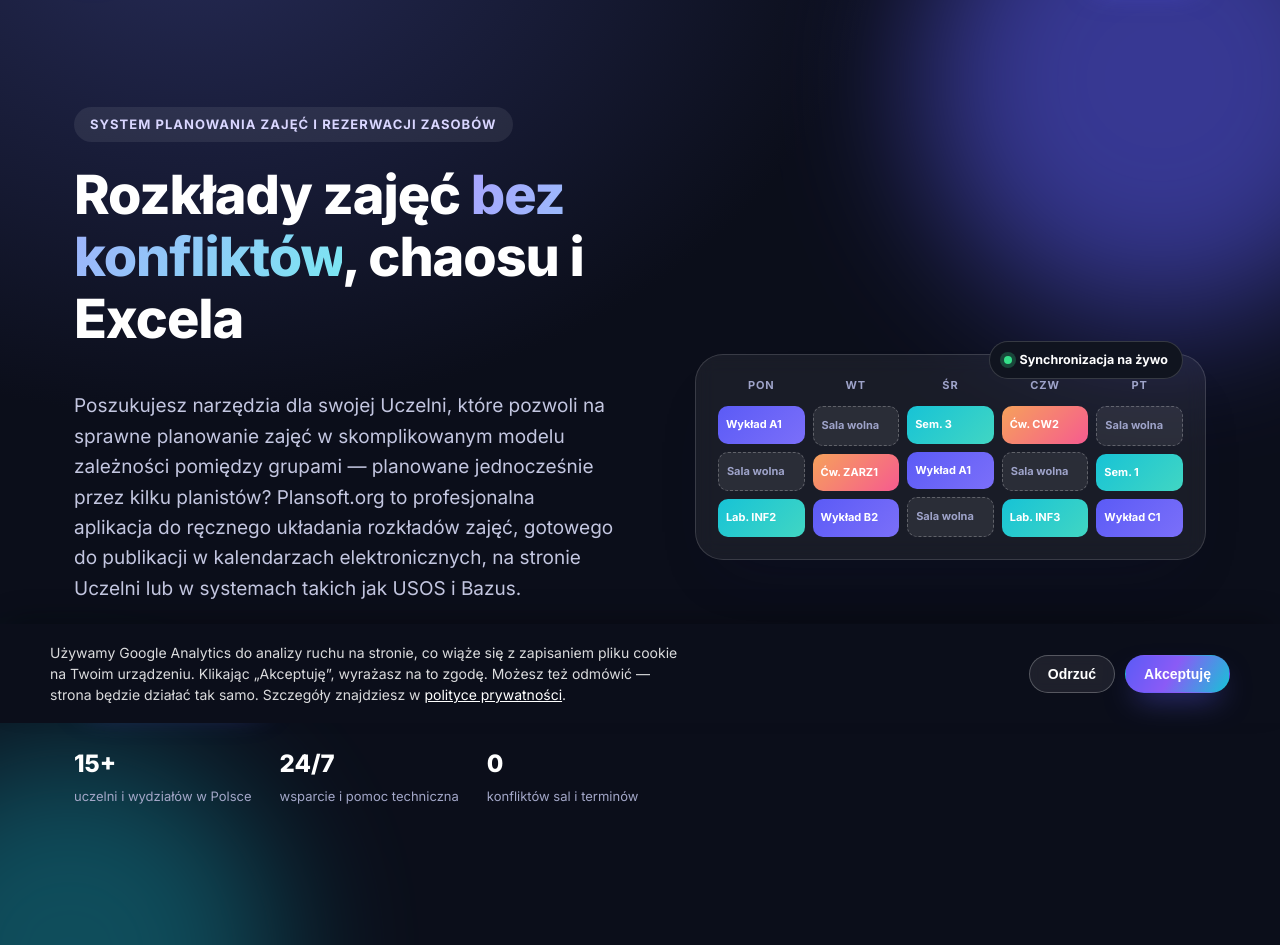
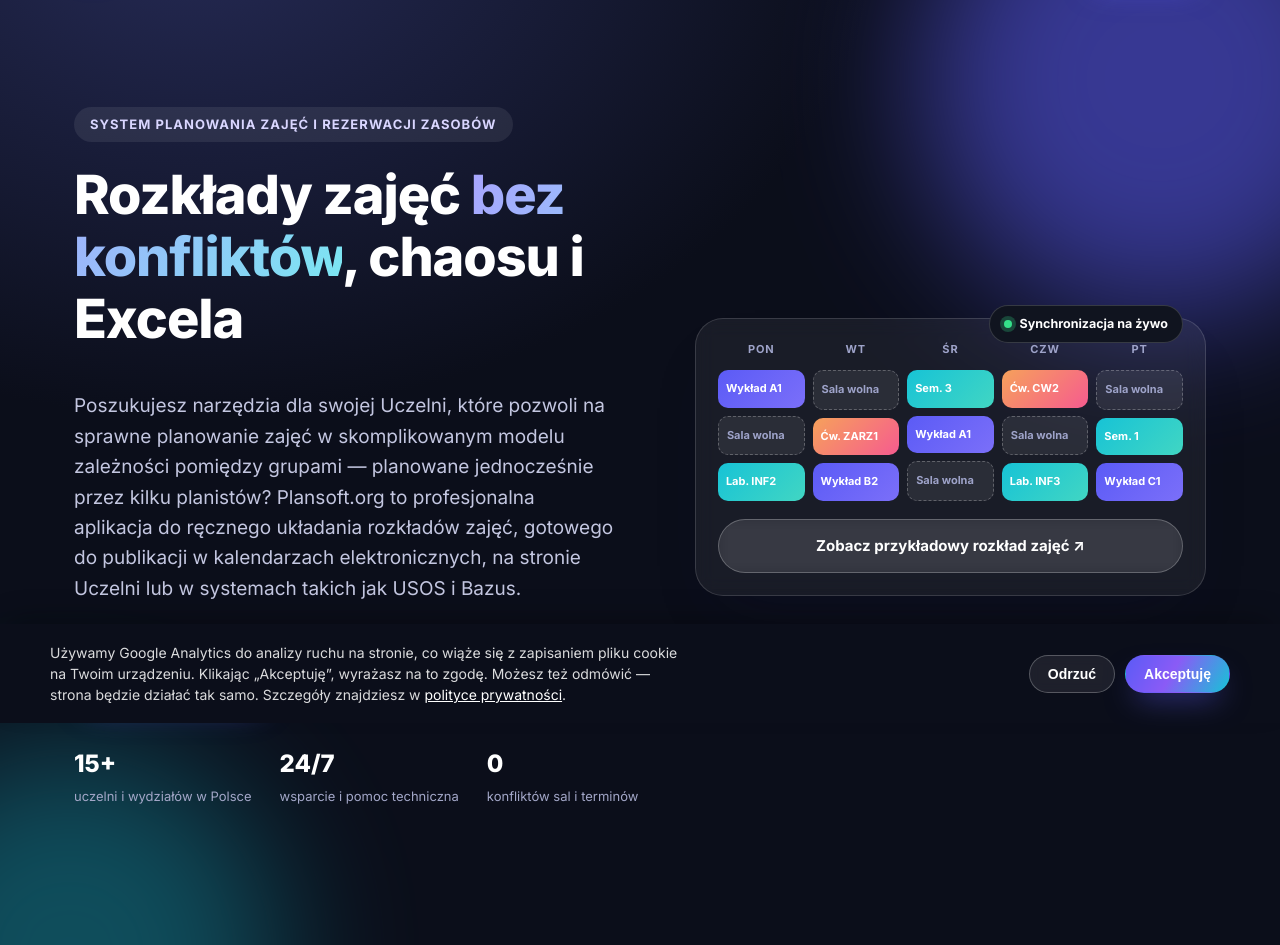
Before and after one commit to MaciejSzymczak/Plansoft.org_Portal, a PHP site: page /xe/ in a window 1280 px wide. Shown: the part 77-1022 px from the top of the page. Run offline with PHP 8.4, Linux system fonts and the light colour scheme.

Commit message:
changes
changes

```diff
--- a/assets/style.css
+++ b/assets/style.css
@@ -352,6 +352,8 @@ h3 { font-size: 21px; }
   box-shadow: var(--shadow-soft);
 }
 .badge-live .dot { width: 8px; height: 8px; border-radius: 50%; background: #35e08a; box-shadow: 0 0 0 4px rgba(53,224,138,0.25); }
+/* link do przykładowego rozkładu pod ilustracją kalendarza */
+.hero-art .hero-example { display: flex; width: 100%; margin-top: 18px; white-space: normal; text-align: center; }
 
 /* ---------------- Generic sections ---------------- */
 
--- a/index.html
+++ b/index.html
@@ -18,7 +18,7 @@
 <link rel="preconnect" href="https://fonts.googleapis.com">
 <link rel="preconnect" href="https://fonts.gstatic.com" crossorigin>
 <link href="https://fonts.googleapis.com/css2?family=Inter:wght@400;500;600;700;800&display=swap" rel="stylesheet">
-<link rel="stylesheet" href="assets/style.css?v=3">
+<link rel="stylesheet" href="assets/style.css?v=4">
 </head>
 <body>
 
@@ -112,6 +112,7 @@
             <div class="block b1">Wykład C1</div>
           </div>
         </div>
+        <a class="btn btn-ghost hero-example" href="https://plansoft.org/PrzykladowyRozklad/" target="_blank" rel="noopener">Zobacz przykładowy rozkład zajęć ↗</a>
       </div>
     </div>
   </section>
```
